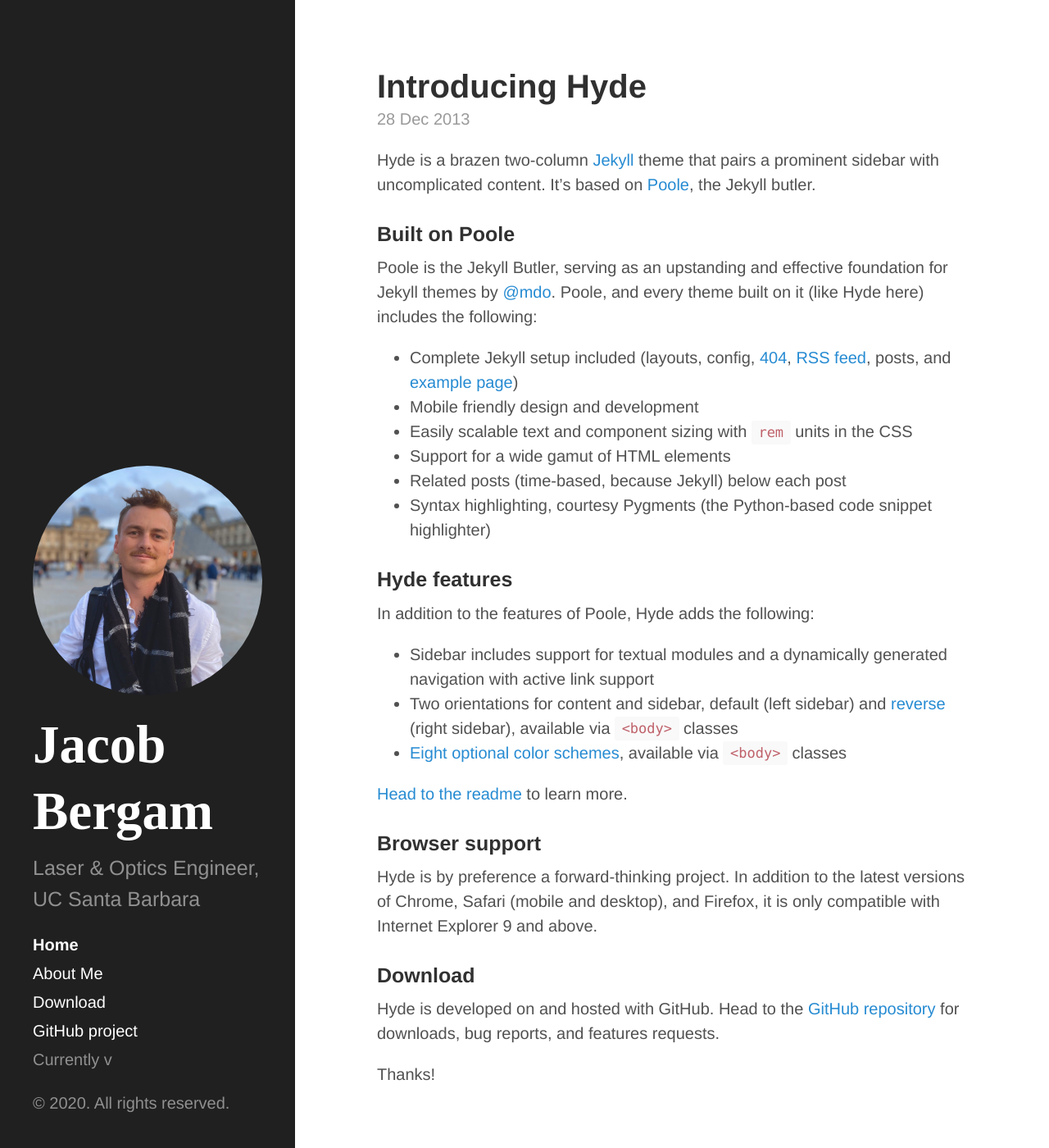
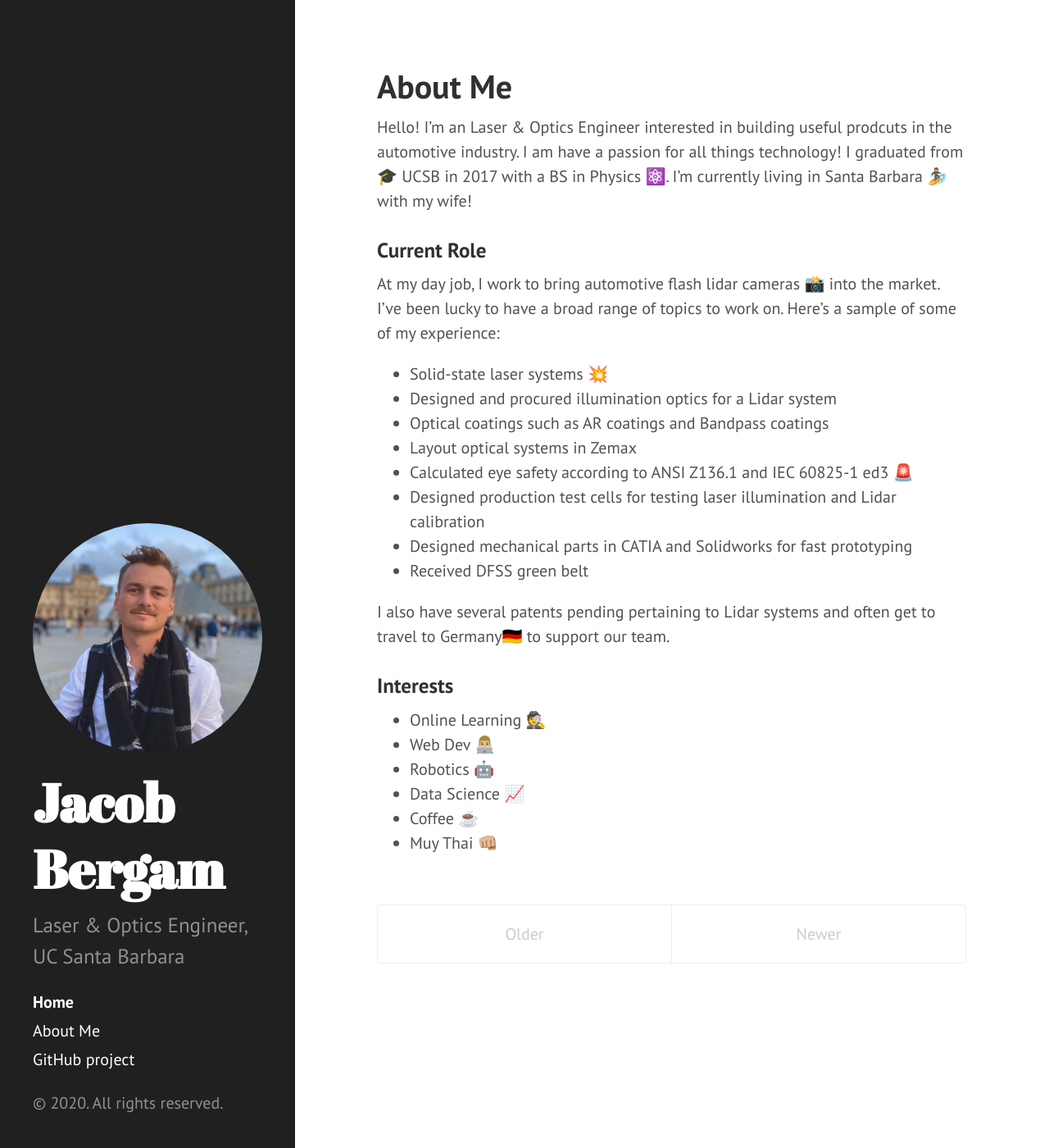
Before and after one commit to Jacobabergam/jacobbergam_blog, a Jekyll site: the page built from index.html, in a window 1280 px wide and 1400 px high. Shown: the whole window at 82% size. Built offline with Jekyll 4.4.1, drawn with Linux system fonts in a browser that asks for light colours; the list of posts is cut into pages by our own code; some of the changed text lies outside the part shown.

Commit message:
moved aboutme and added google analytics

```diff
--- a/_config.yml
+++ b/_config.yml
@@ -8,6 +8,7 @@
 description:         Laser & Optics Engineer, UC Santa Barbara
 url:                 http://JacobBergam.com
 baseurl:             ''
+encoding:            utf-8
 paginate:            5
 
 # Plugins, Tags, Categories and Analytics
@@ -17,9 +18,15 @@
   - jekyll-feed
   - jekyll-gist
   - jekyll-paginate
+  - jekyll-analyitics
 
 # About/contact
 author:
   name:              Jacob Bergam
   url:               https://jacobbergam.com
   email:             jabergam@gmail.com
+
+jekyll_analytics:
+  GoogleAnalytics:          # Add, if you want to track with Google Analytics
+    id: UA-162537274-1         # Required - replace with your tracking id
+    anonymizeIp: false      # Optional - Default: false - set to true for anonymized tracking
--- a/_includes/head.html
+++ b/_includes/head.html
@@ -15,10 +15,10 @@
   </title>
 
   <!-- CSS -->
-  <link rel="stylesheet" href="{{'/' | relative_url }}public/css/poole.css">
+  <link rel="stylesheet" href="{{ '/' | relative_url }}public/css/poole.css">
   <link rel="stylesheet" href="{{ '/' | relative_url }}public/css/syntax.css">
-  <link rel="stylesheet" href="{{ '/' | relative_url  }}public/css/hyde.css">
-  <link rel="stylesheet" href="{{ '/' | relative_url }}public/css/styles.css"
+  <link rel="stylesheet" href="{{ '/' | relative_url }}public/css/hyde.css">
+  <link rel="stylesheet" href="{{ '/' | relative_url }}public/css/custom.css">
   <link rel="stylesheet" href="http://fonts.googleapis.com/css?family=PT+Sans:400,400italic,700|Abril+Fatface">
 
   <!-- Icons -->
--- a/_includes/sidebar.html
+++ b/_includes/sidebar.html
@@ -28,9 +28,9 @@
         {% endif %}
       {% endfor %}
 
-      <a class="sidebar-nav-item" href="{{ site.github.repo }}/archive/v{{ site.version }}.zip">Download</a>
+      <!-- <a class="sidebar-nav-item" href="{{ site.github.repo }}/archive/v{{ site.version }}.zip">Download</a> -->
       <a class="sidebar-nav-item" href="{{ site.github.repo }}">GitHub project</a>
-      <span class="sidebar-nav-item">Currently v{{ site.version }}</span>
+      <!-- <span class="sidebar-nav-item">Currently{{ site.version }}</span> -->
     </nav>
 
     <p>&copy; {{ site.time | date: '%Y' }}. All rights reserved.</p>
--- a/_posts/2012-02-06-whats-jekyll.md
+++ /dev/null
@@ -1,12 +0,0 @@
----
-layout: post
-title: What's Jekyll?
----
-
-[Jekyll](http://jekyllrb.com) is a static site generator, an open-source tool for creating simple yet powerful websites of all shapes and sizes. From [the project's readme](https://github.com/mojombo/jekyll/blob/master/README.markdown):
-
-  > Jekyll is a simple, blog aware, static site generator. It takes a template directory [...] and spits out a complete, static website suitable for serving with Apache or your favorite web server. This is also the engine behind GitHub Pages, which you can use to host your project’s page or blog right here from GitHub.
-
-It's an immensely useful tool and one we encourage you to use here with Hyde.
-
-Find out more by [visiting the project on GitHub](https://github.com/mojombo/jekyll).
--- a/_posts/2012-02-07-example-content.md
+++ /dev/null
@@ -1,138 +0,0 @@
----
-layout: post
-title: Example content
----
-
-
-<div class="message">
-  Howdy! This is an example blog post that shows several types of HTML content supported in this theme.
-</div>
-
-Cum sociis natoque penatibus et magnis <a href="#">dis parturient montes</a>, nascetur ridiculus mus. *Aenean eu leo quam.* Pellentesque ornare sem lacinia quam venenatis vestibulum. Sed posuere consectetur est at lobortis. Cras mattis consectetur purus sit amet fermentum.
-
-> Curabitur blandit tempus porttitor. Nullam quis risus eget urna mollis ornare vel eu leo. Nullam id dolor id nibh ultricies vehicula ut id elit.
-
-Etiam porta **sem malesuada magna** mollis euismod. Cras mattis consectetur purus sit amet fermentum. Aenean lacinia bibendum nulla sed consectetur.
-
-## Inline HTML elements
-
-HTML defines a long list of available inline tags, a complete list of which can be found on the [Mozilla Developer Network](https://developer.mozilla.org/en-US/docs/Web/HTML/Element).
-
-- **To bold text**, use `<strong>`.
-- *To italicize text*, use `<em>`.
-- Abbreviations, like <abbr title="HyperText Markup Langage">HTML</abbr> should use `<abbr>`, with an optional `title` attribute for the full phrase.
-- Citations, like <cite>&mdash; Mark otto</cite>, should use `<cite>`.
-- <del>Deleted</del> text should use `<del>` and <ins>inserted</ins> text should use `<ins>`.
-- Superscript <sup>text</sup> uses `<sup>` and subscript <sub>text</sub> uses `<sub>`.
-
-Most of these elements are styled by browsers with few modifications on our part.
-
-## Heading
-
-Vivamus sagittis lacus vel augue rutrum faucibus dolor auctor. Duis mollis, est non commodo luctus, nisi erat porttitor ligula, eget lacinia odio sem nec elit. Morbi leo risus, porta ac consectetur ac, vestibulum at eros.
-
-### Code
-
-Cum sociis natoque penatibus et magnis dis `code element` montes, nascetur ridiculus mus.
-
-{% highlight js %}
-// Example can be run directly in your JavaScript console
-
-// Create a function that takes two arguments and returns the sum of those arguments
-var adder = new Function("a", "b", "return a + b");
-
-// Call the function
-adder(2, 6);
-// > 8
-{% endhighlight %}
-
-Aenean lacinia bibendum nulla sed consectetur. Etiam porta sem malesuada magna mollis euismod. Fusce dapibus, tellus ac cursus commodo, tortor mauris condimentum nibh, ut fermentum massa.
-
-### Gists via GitHub Pages
-
-Vestibulum id ligula porta felis euismod semper. Nullam quis risus eget urna mollis ornare vel eu leo. Donec sed odio dui.
-
-{% gist 5555251 gist.md %}
-
-Aenean eu leo quam. Pellentesque ornare sem lacinia quam venenatis vestibulum. Nullam quis risus eget urna mollis ornare vel eu leo. Cum sociis natoque penatibus et magnis dis parturient montes, nascetur ridiculus mus. Donec sed odio dui. Vestibulum id ligula porta felis euismod semper.
-
-### Lists
-
-Cum sociis natoque penatibus et magnis dis parturient montes, nascetur ridiculus mus. Aenean lacinia bibendum nulla sed consectetur. Etiam porta sem malesuada magna mollis euismod. Fusce dapibus, tellus ac cursus commodo, tortor mauris condimentum nibh, ut fermentum massa justo sit amet risus.
-
-* Praesent commodo cursus magna, vel scelerisque nisl consectetur et.
-* Donec id elit non mi porta gravida at eget metus.
-* Nulla vitae elit libero, a pharetra augue.
-
-Donec ullamcorper nulla non metus auctor fringilla. Nulla vitae elit libero, a pharetra augue.
-
-1. Vestibulum id ligula porta felis euismod semper.
-2. Cum sociis natoque penatibus et magnis dis parturient montes, nascetur ridiculus mus.
-3. Maecenas sed diam eget risus varius blandit sit amet non magna.
-
-Cras mattis consectetur purus sit amet fermentum. Sed posuere consectetur est at lobortis.
-
-<dl>
-  <dt>HyperText Markup Language (HTML)</dt>
-  <dd>The language used to describe and define the content of a Web page</dd>
-
-  <dt>Cascading Style Sheets (CSS)</dt>
-  <dd>Used to describe the appearance of Web content</dd>
-
-  <dt>JavaScript (JS)</dt>
-  <dd>The programming language used to build advanced Web sites and applications</dd>
-</dl>
-
-Integer posuere erat a ante venenatis dapibus posuere velit aliquet. Morbi leo risus, porta ac consectetur ac, vestibulum at eros. Nullam quis risus eget urna mollis ornare vel eu leo.
-
-### Images
-
-Quisque consequat sapien eget quam rhoncus, sit amet laoreet diam tempus. Aliquam aliquam metus erat, a pulvinar turpis suscipit at.
-
-![placeholder](http://placehold.it/800x400 "Large example image")
-![placeholder](http://placehold.it/400x200 "Medium example image")
-![placeholder](http://placehold.it/200x200 "Small example image")
-
-### Tables
-
-Aenean lacinia bibendum nulla sed consectetur. Lorem ipsum dolor sit amet, consectetur adipiscing elit.
-
-<table>
-  <thead>
-    <tr>
-      <th>Name</th>
-      <th>Upvotes</th>
-      <th>Downvotes</th>
-    </tr>
-  </thead>
-  <tfoot>
-    <tr>
-      <td>Totals</td>
-      <td>21</td>
-      <td>23</td>
-    </tr>
-  </tfoot>
-  <tbody>
-    <tr>
-      <td>Alice</td>
-      <td>10</td>
-      <td>11</td>
-    </tr>
-    <tr>
-      <td>Bob</td>
-      <td>4</td>
-      <td>3</td>
-    </tr>
-    <tr>
-      <td>Charlie</td>
-      <td>7</td>
-      <td>9</td>
-    </tr>
-  </tbody>
-</table>
-
-Nullam id dolor id nibh ultricies vehicula ut id elit. Sed posuere consectetur est at lobortis. Nullam quis risus eget urna mollis ornare vel eu leo.
-
------
-
-Want to see something else added? <a href="https://github.com/poole/poole/issues/new">Open an issue.</a>
--- a/_posts/2013-12-28-introducing-hyde.md
+++ /dev/null
@@ -1,37 +0,0 @@
----
-layout: post
-title: Introducing Hyde
----
-
-Hyde is a brazen two-column [Jekyll](http://jekyllrb.com) theme that pairs a prominent sidebar with uncomplicated content. It's based on [Poole](http://getpoole.com), the Jekyll butler.
-
-### Built on Poole
-
-Poole is the Jekyll Butler, serving as an upstanding and effective foundation for Jekyll themes by [@mdo](https://twitter.com/mdo). Poole, and every theme built on it (like Hyde here) includes the following:
-
-* Complete Jekyll setup included (layouts, config, [404](/404), [RSS feed](/atom.xml), posts, and [example page](/about))
-* Mobile friendly design and development
-* Easily scalable text and component sizing with `rem` units in the CSS
-* Support for a wide gamut of HTML elements
-* Related posts (time-based, because Jekyll) below each post
-* Syntax highlighting, courtesy Pygments (the Python-based code snippet highlighter)
-
-### Hyde features
-
-In addition to the features of Poole, Hyde adds the following:
-
-* Sidebar includes support for textual modules and a dynamically generated navigation with active link support
-* Two orientations for content and sidebar, default (left sidebar) and [reverse](https://github.com/poole/lanyon#reverse-layout) (right sidebar), available via `<body>` classes
-* [Eight optional color schemes](https://github.com/poole/hyde#themes), available via `<body>` classes
-
-[Head to the readme](https://github.com/poole/hyde#readme) to learn more.
-
-### Browser support
-
-Hyde is by preference a forward-thinking project. In addition to the latest versions of Chrome, Safari (mobile and desktop), and Firefox, it is only compatible with Internet Explorer 9 and above.
-
-### Download
-
-Hyde is developed on and hosted with GitHub. Head to the <a href="https://github.com/poole/hyde">GitHub repository</a> for downloads, bug reports, and features requests.
-
-Thanks!
--- a/about.md
+++ b/about.md
@@ -1,13 +1,32 @@
 ---
 layout: page
 title: About Me
+order: 1
 ---
 
-Hello! I'm an Laser & Optics Engineer interested in building useful prodcuts in the automotive industry. I am have a passion for all things technology! I graduated from UCSB in 2017 with a BS in Physics.
+
+Hello! I'm an Laser & Optics Engineer interested in building useful prodcuts in the automotive industry. I am have a passion for all things technology! I graduated from 🎓 UCSB in 2017 with a BS in Physics ⚛️. I'm currently living in Santa Barbara 🏄 with my wife!
+
+<!--more-->
+
+### Current Role
+At my day job, I work to bring automotive flash lidar cameras 📸 into the market. I've been lucky to have a broad range of topics to work on. Here's a sample of some of my experience:
+
+* Solid-state laser systems 💥
+* Designed and procured illumination optics for a Lidar system
+* Optical coatings such as AR coatings and Bandpass coatings
+* Layout optical systems in Zemax
+* Calculated eye safety according to ANSI Z136.1 and IEC 60825-1 ed3 🚨
+* Designed production test cells for testing laser illumination and Lidar calibration
+* Designed mechanical parts in CATIA and Solidworks for fast prototyping
+* Received DFSS green belt
+
+I also have several patents pending pertaining to Lidar systems and often get to travel to Germany🇩🇪 to support our team.
 
 ### Interests
-* Online Learning
-* Web Dev
-* Robotics
-* Data Science
-* Coffee :coffee
+* Online Learning 🕵
+* Web Dev 👨🏼‍💻
+* Robotics 🤖
+* Data Science 📈
+* Coffee ☕️
+* Muy Thai 👊🏼
--- a/index.html
+++ b/index.html
@@ -2,19 +2,32 @@
 layout: default
 title: Home
 ---
+<div class="header">
+  <h1 class="post-title">
+    <a >
+      About Me
+    </a>
+  </h1>
+</div>
+
+<!-- {% assign about = site.pages | where: 'name','about.md' %} -->
+{% if about contains '<!--more-->' %}
+  {{ about.content | split:'<!--more-->' | first }}
+{% else %}
+  {{about}}
+{% endif %}
 
 <div class="posts">
   {% for post in paginator.posts %}
   <div class="post">
     <h1 class="post-title">
       <a href="{{ post.url }}">
-        {{ post.title }}
       </a>
     </h1>
 
     <span class="post-date">{{ post.date | date_to_string }}</span>
 
-    {{ post.content }}
+        {{ post.excerpt }}
   </div>
   {% endfor %}
 </div>
--- /dev/null
+++ b/public/css/custom.css
@@ -0,0 +1,5 @@
+.Avatar {
+  display: block;
+  overflow:hidden;
+  border-radius: 50%;
+}
--- a/public/css/poole.css
+++ b/public/css/poole.css
@@ -428,3 +428,9 @@
     border-bottom-right-radius: 4px;
   }
 }
+
+.Avatar {
+  display: block;
+  overflow:hidden;
+  border-radius: 50%;
+}
--- a/public/css/styles.css
+++ /dev/null
@@ -1,8 +0,0 @@
-.Avatar {
-  /* vertical-align: middle; */
-  display: block;
-  /* width: 15rem;
-  height: 15rem; */
-  overflow:hidden;
-  border-radius: 50%;
-}
```
